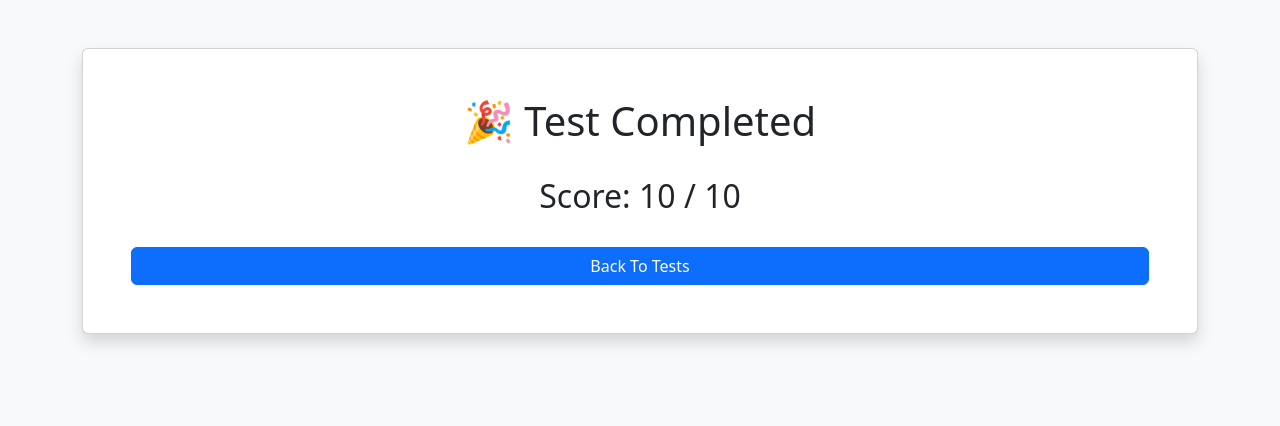
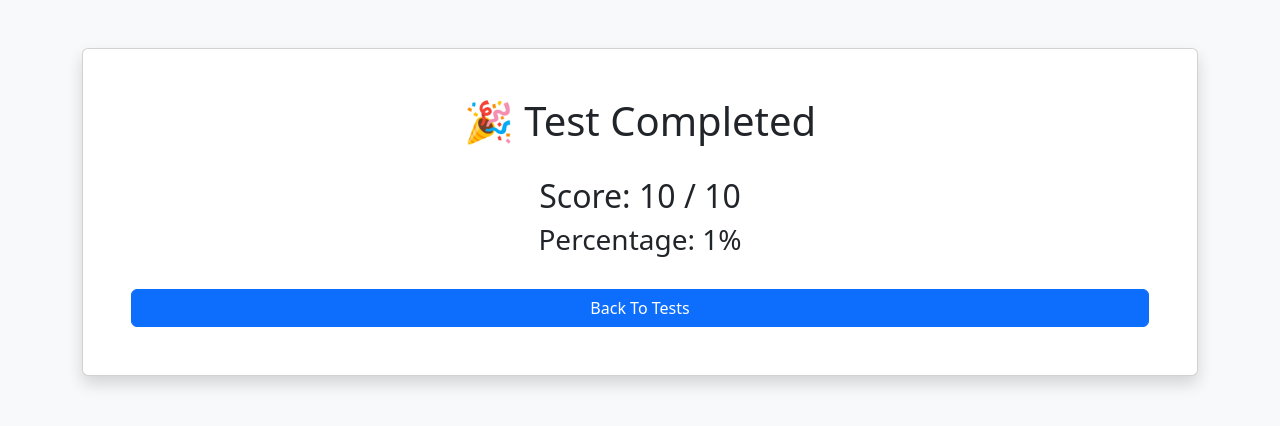
Before and after one commit to sumithackerchd/Mock-Test-Portal, a Flask app: template templates/result.html in a window 1280 px wide. Shown: the top 426 px of the page. Run offline with Flask 3, Linux system fonts and the light colour scheme; the template is opened without the code that fills it: most values are stand-ins (such as "Sample title", 1, 10 or a date in 2020).

Commit message:
ExamMaster v1

```diff
--- a/templates/result.html
+++ b/templates/result.html
@@ -26,7 +26,9 @@ Score:
 {{ score }} / {{ total }}
 
 </h2>
-
+<h3>
+Percentage: {{ percentage }}%
+</h3>
 <a href="/tests"
 class="btn btn-primary mt-4">
 
```
Also changed, not shown: mocktest.db, 1 other file.
